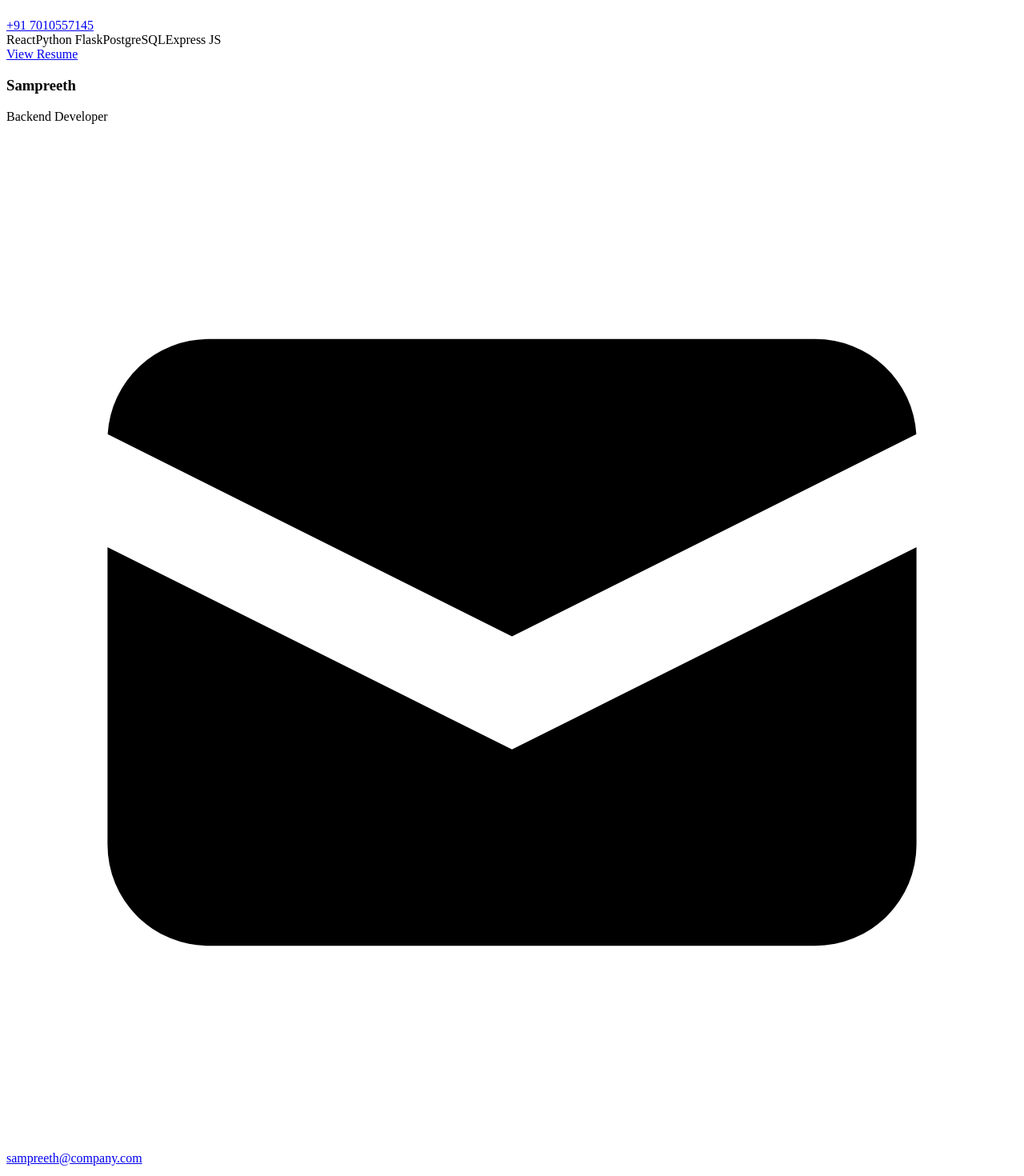
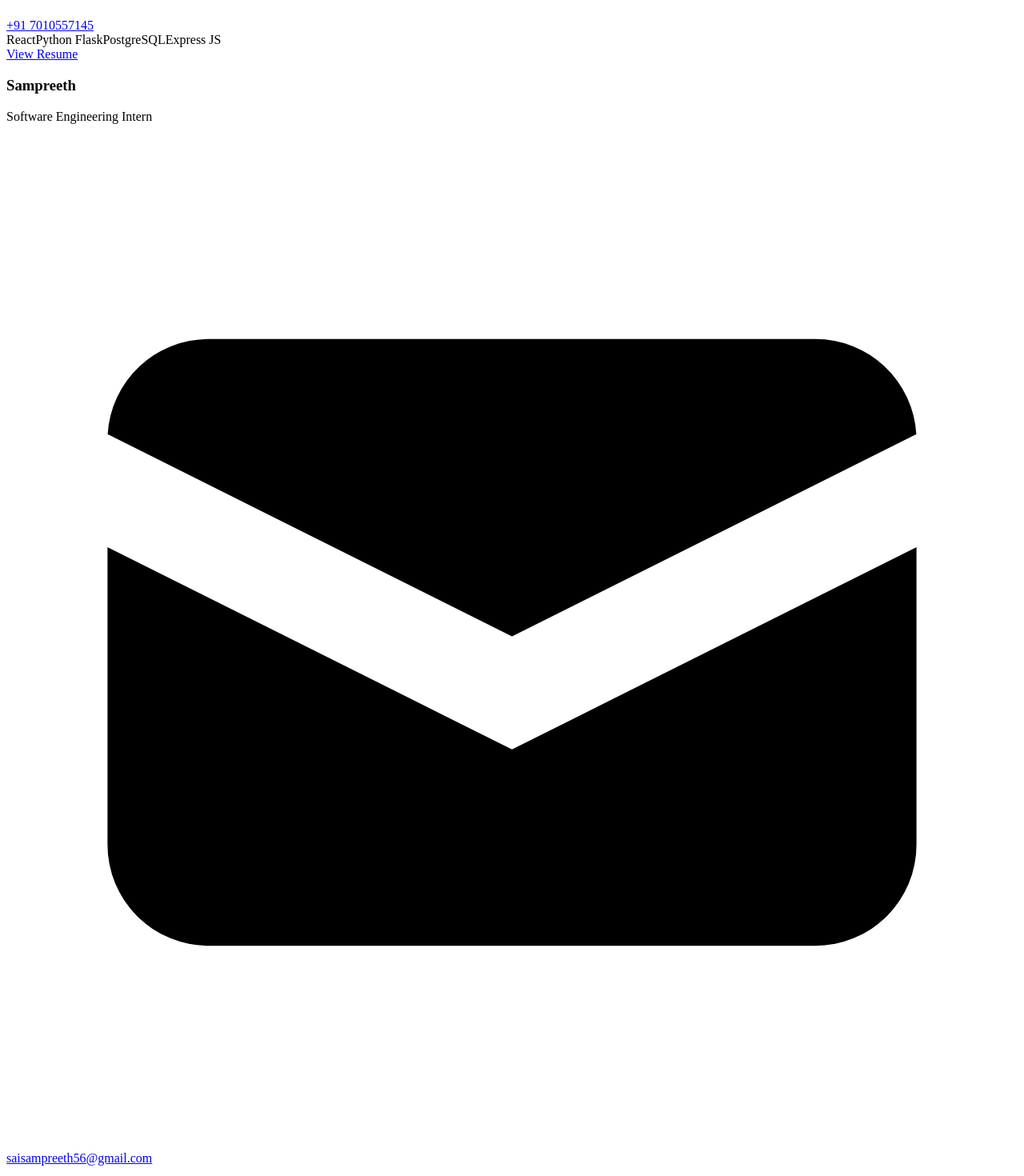
Before and after one commit to sampreeth4/-ConsultancyBetav2, a Next.js app in the folder frontend/: page /AboutUs in a window 1280 px wide. Shown: the part 9520-10990 px from the top of the page at 80% size. Built offline with nearby package versions, Linux system fonts and the light colour scheme.

Commit message:
updated card

```diff
--- a/frontend/src/components/cards.jsx
+++ b/frontend/src/components/cards.jsx
@@ -49,11 +49,11 @@
     id: 4,
     name: "Sampreeth",
     image: sampreeth,
-    email: "sampreeth@company.com",
-    phone: "+91 7654321098",
-    resumeLink: "#",
-    role: "Backend Developer",
-    skills: ["Python", "Django", "PostgreSQL"],
+    email: "saisampreeth56@gmail.com",
+    phone: "+91 8008328282",
+    resumeLink: "https://drive.google.com/file/d/1LKGcxYj2dxLQEPqsD134PmhGJlpM0PmJ/view?usp=sharing",
+    role: "Software Engineering Intern",
+    skills: ["Python", "Machine Learning", "Express", "MySQL","Java"],
   },
 ];
 
```
Also changed, not shown: frontend/src/assets/sampreeth.jpg.
